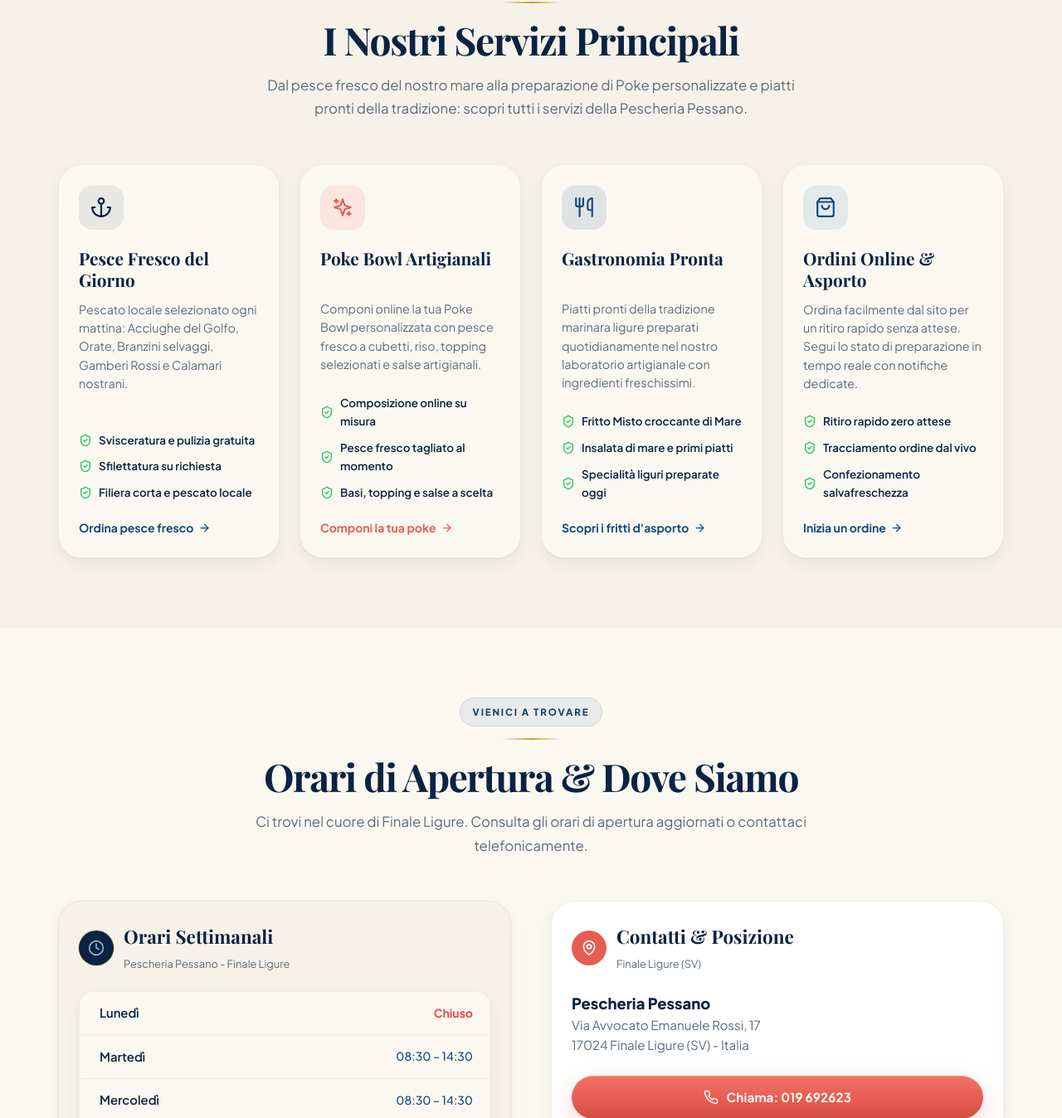
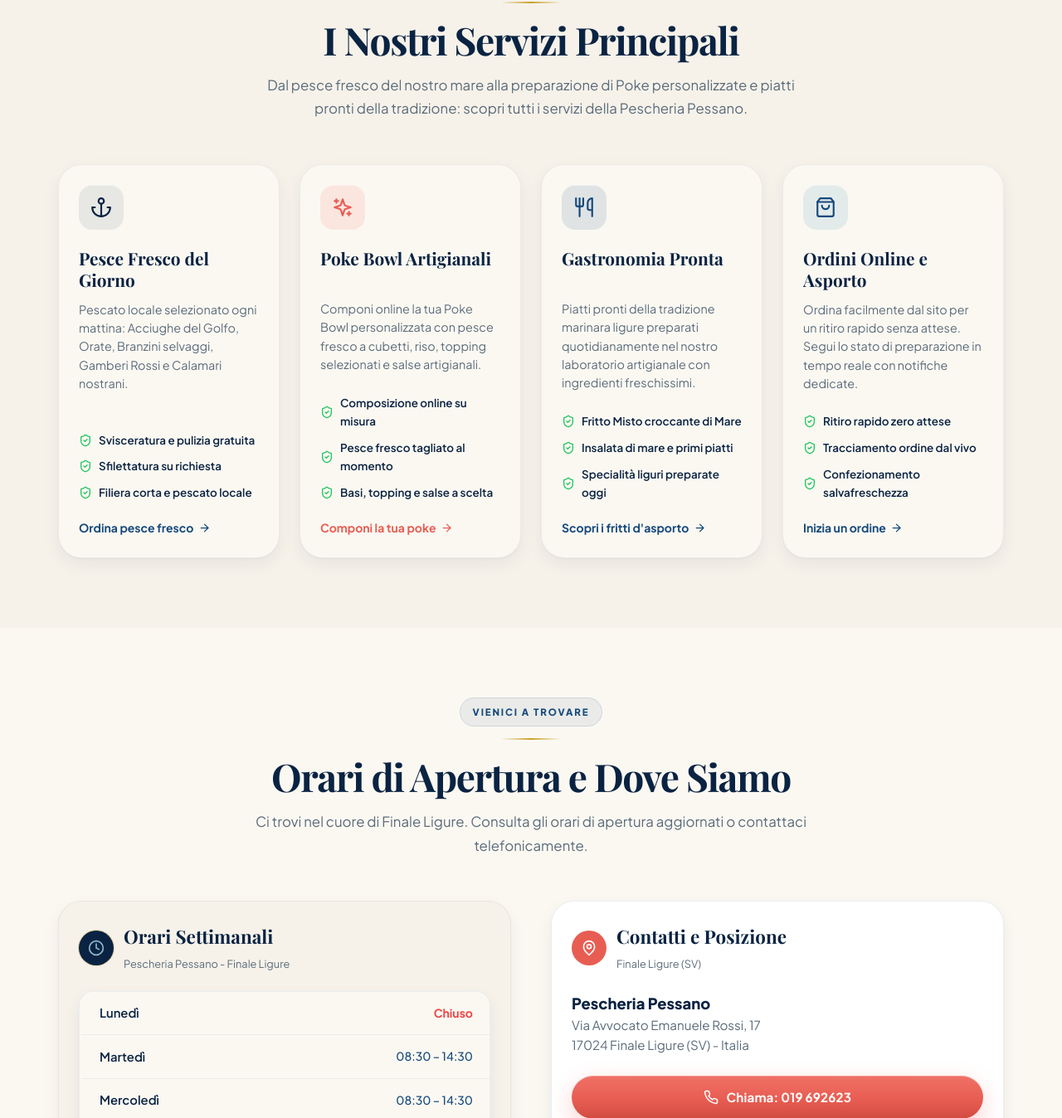
Before and after one commit to N1c0l1n0/pescheria-pessano, a React (Vite) app: page / in a window 1280 px wide. Shown: the part 4191-5539 px from the top of the page at 83% size. Built offline with nearby package versions, Linux system fonts and the light colour scheme; no server answers; a web font is replaced by a local one.

Commit message:
Cambio & con e

```diff
--- a/src/components/HoursAndLocation.tsx
+++ b/src/components/HoursAndLocation.tsx
@@ -21,7 +21,7 @@ export const HoursAndLocation: React.FC = () => {
           <div className="section-kicker">Vienici a Trovare</div>
           <div className="hairline-gold" />
           <h2 className="section-title">
-            Orari di Apertura & Dove Siamo
+            Orari di Apertura e Dove Siamo
           </h2>
           <p className="section-lede">
             Ci trovi nel cuore di Finale Ligure. Consulta gli orari di apertura aggiornati o contattaci telefonicamente.
@@ -195,7 +195,7 @@ export const HoursAndLocation: React.FC = () => {
                 </div>
                 <div>
                   <h3 className="font-serif" style={{ fontSize: '1.4rem', fontWeight: 700, margin: 0, color: 'var(--color-ocean-dark)' }}>
-                    Contatti & Posizione
+                    Contatti e Posizione
                   </h3>
                   <span style={{ fontSize: '0.8rem', color: 'var(--color-text-muted)' }}>
                     Finale Ligure (SV)
--- a/src/components/InfoSection.tsx
+++ b/src/components/InfoSection.tsx
@@ -237,7 +237,7 @@ export const InfoSection: React.FC = () => {
                 lineHeight: 1.25,
               }}
             >
-              Ordini Online & Asporto
+              Ordini Online e Asporto
             </h3>
 
             <p
```
